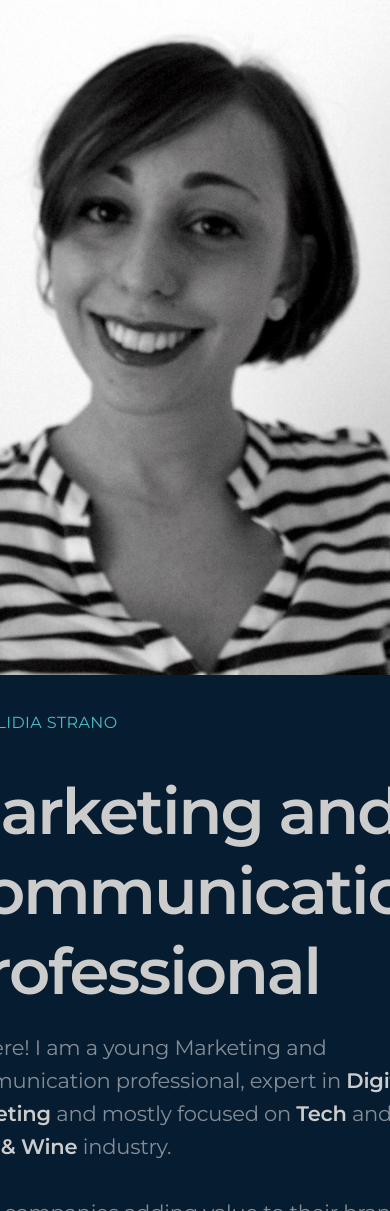
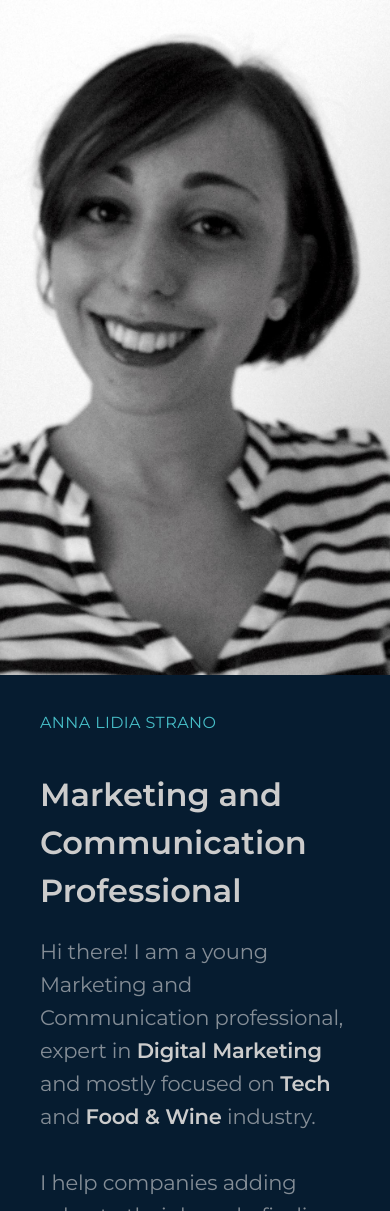
Before and after one commit to annalidiastrano/annalidiastrano.github.io, a plain HTML site: page index.html in a window 390 px wide. Shown: the top 1211 px of the page. Drawn offline with Linux system fonts and the light colour scheme.

Commit message:
Fix style for small devices

```diff
--- a/assets/css/style.css
+++ b/assets/css/style.css
@@ -205,6 +205,14 @@ body.fullpage p {
   color: #47bec7;
 }
 
+@media (max-width: 500px) {
+  .profile-intro {
+    font-size: 32px !important;
+    line-height: 48px !important;
+    letter-spacing: 0;
+  }
+}
+
 .profile-intro .tagline {
   color: #CCCCCC;
 }
```
